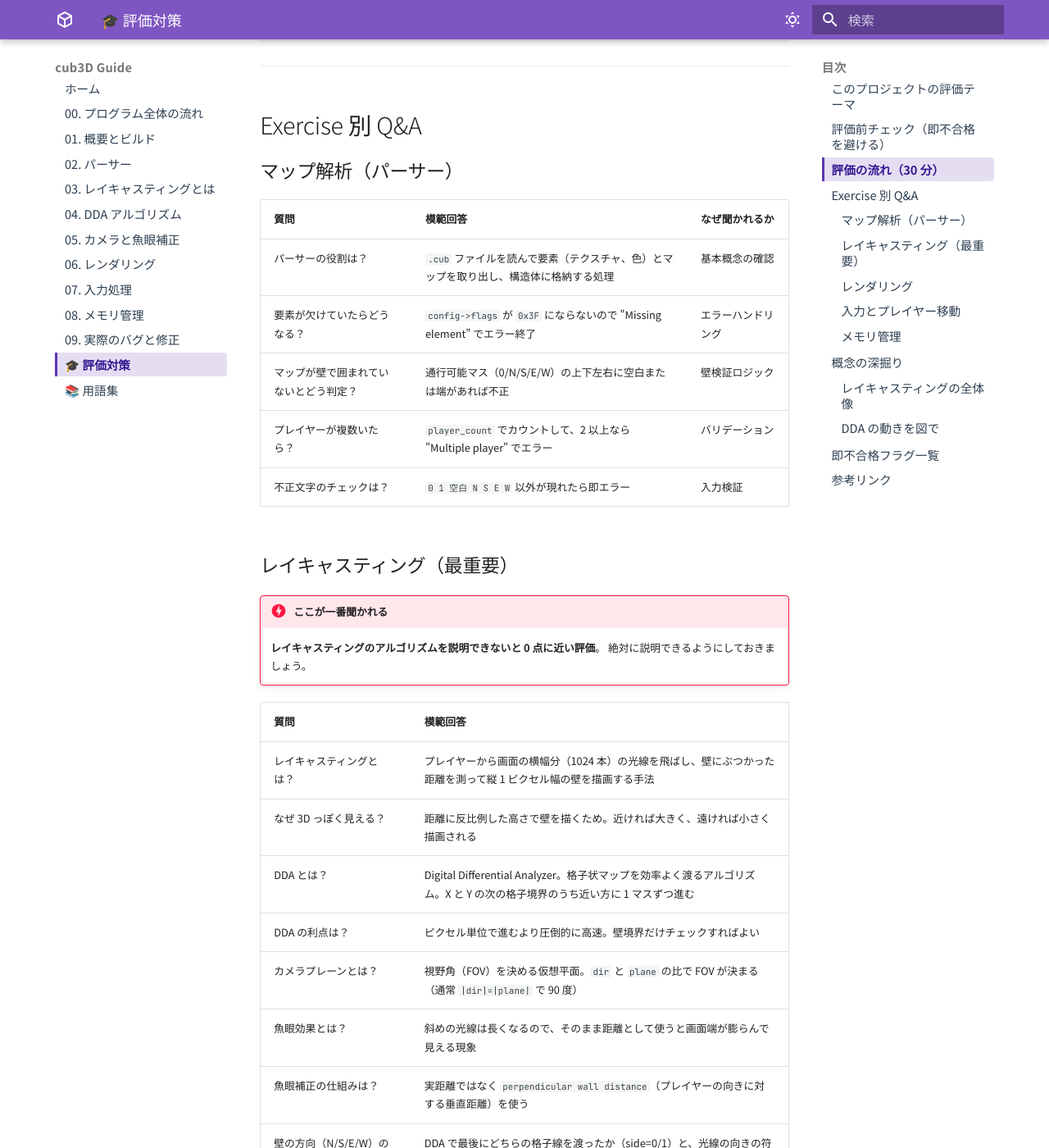
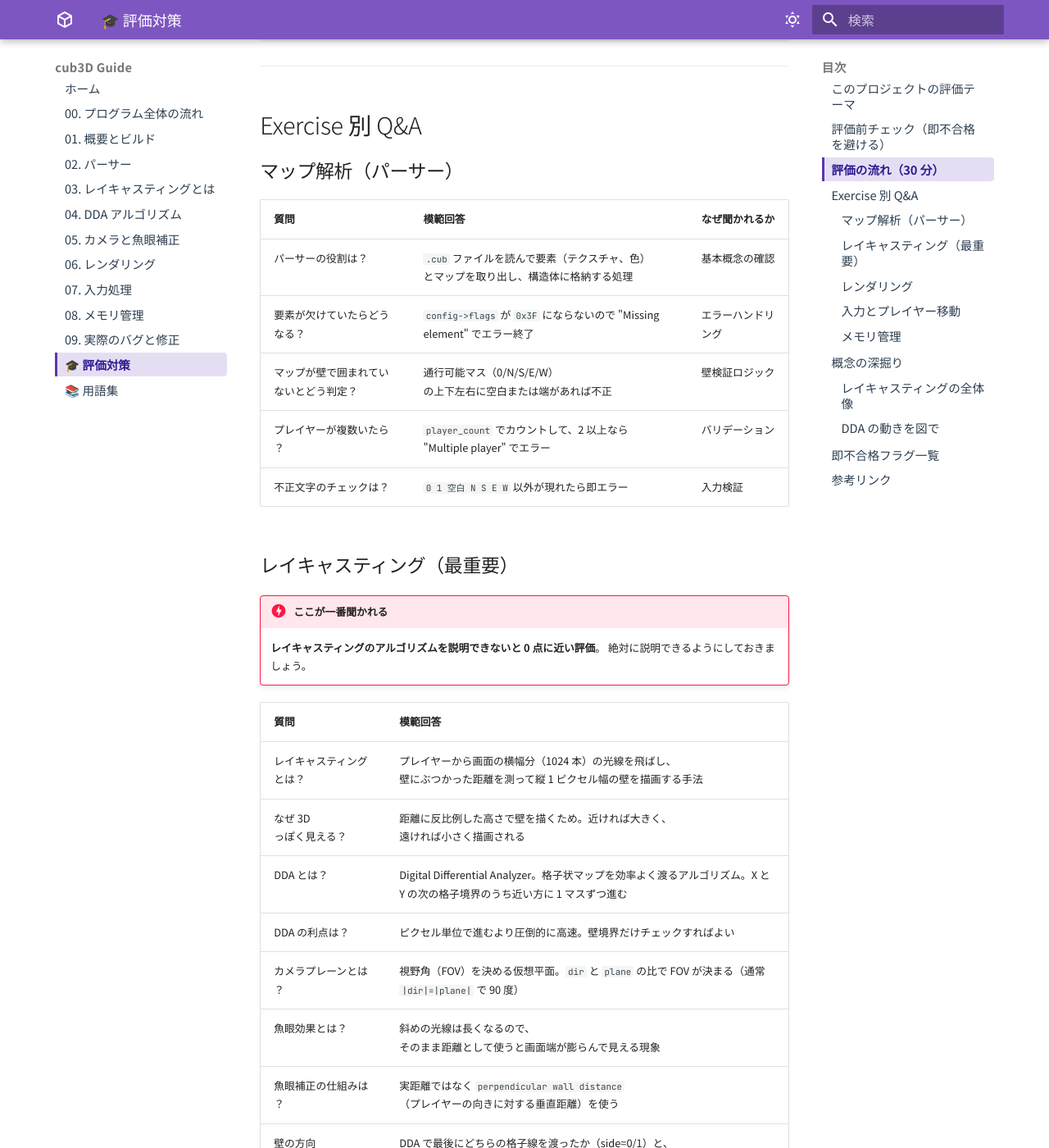
Before and after one commit to Tsunanko/cub3d-guide, an MkDocs documentation site: the page built from docs/eval.md, in a window 1280 px wide and 1400 px high, scrolled down 1746 px. Shown: the whole window at 82% size. Built offline with MkDocs 1.6.1 and Material for MkDocs 9.7.7, drawn with Linux system fonts in a browser that asks for light colours.

Commit message:
Stop narrow table cells from breaking <code> and CJK mid-word
Ports the same table CSS fix from the NetPractice guide: <code>
spans keep their full path / identifier on one line, and short CJK
units like (128 個) stay together rather than splitting between
「128」 and 「個」.

Co-Authored-By: Claude Opus 4.7 (1M context) <noreply@anthropic.com>

```diff
--- a/docs/stylesheets/extra.css
+++ b/docs/stylesheets/extra.css
@@ -29,6 +29,19 @@
 .md-typeset h6 {
     word-break: keep-all;
     overflow-wrap: break-word;
+    line-break: strict;
+}
+
+/* 表の中で <code>（関数名・パス等）が途中で折れないようにする */
+.md-typeset table code {
+    white-space: nowrap;
+}
+
+/* 表のセル内で日本語短単位が不自然に割れないように */
+.md-typeset table td,
+.md-typeset table th {
+    word-break: keep-all;
+    overflow-wrap: anywhere;
     line-break: strict;
 }
 
```
